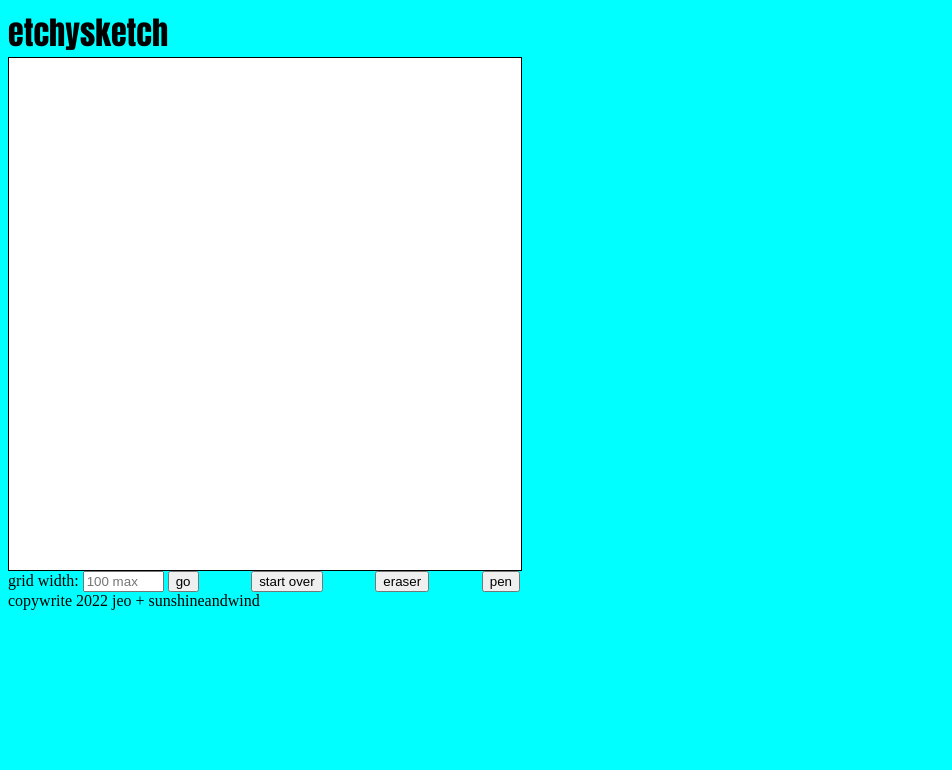
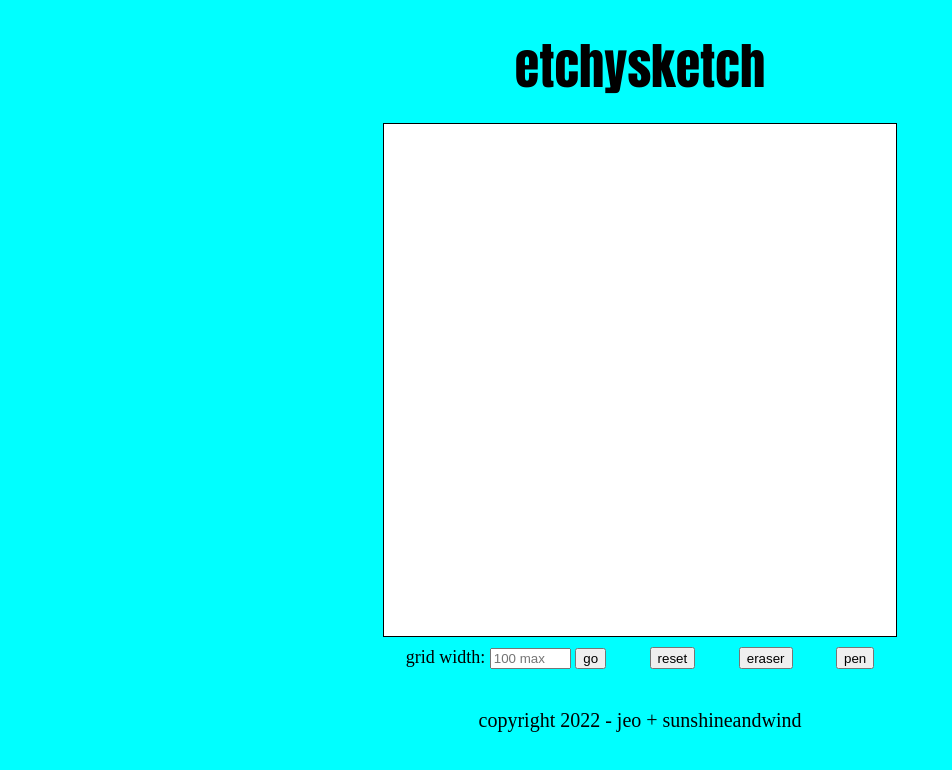
Before and after one commit to sunshine-and-wind/etch2, a plain HTML site: page index.html in a window 1280 px wide. Shown: the whole page, without its empty margins (0-952 px from the left). Drawn offline with Linux system fonts and the light colour scheme.

Commit message:
fix fonts and finish

```diff
--- a/index.html
+++ b/index.html
@@ -16,16 +16,14 @@
     </div>
 
     <div class="menu">
-    <div>grid width:  <input type="text" placeholder="100 max" id="num" size="7">
-        <button type="button" onclick="newNumber()">go</button></div>
-    <button type="button" onclick="resetBox()">start over</button>
-    <button type="button" onclick="eraser()">eraser</button>
-    <button type="button" onclick="pen()">pen</button>
-
-
+        <div>grid width:  <input type="text" placeholder="100 max" id="num" size="7">
+            <button type="button" onclick="newNumber()">go</button></div>
+        <button type="button" onclick="resetBox()">reset</button>
+        <button type="button" onclick="eraser()">eraser</button>
+        <button type="button" onclick="pen()">pen</button>
     </div>
 
-    <div class="footer">copywrite 2022 jeo + sunshineandwind</div>
+    <div class="footer">copyright 2022 - jeo + sunshineandwind</div>
 
 <script src="js1.js"></script>
 </body>
--- a/js1.js
+++ b/js1.js
@@ -1,7 +1,8 @@
 const container = document.querySelector('.container');
 let divSquare = document.getElementsByClassName('square');
-let newNum = 0;
 
+
+//create grid and make default pen black
 
 function createDivs(n) {
     container.innerHTML="";
--- a/style.css
+++ b/style.css
@@ -1,10 +1,15 @@
 body {
     background-color : aqua;
+    display: flex;
+    flex-direction: column;
+    align-items: center;
 }
 
 .header {
-    font-size: xx-large;
+    font-size: 50px;
+    font-weight: bold;
     font-family: Impact, Haettenschweiler, 'Arial Narrow Bold', sans-serif;
+    padding: 20px;
 }
 
 .container {
@@ -20,9 +25,16 @@ body {
 }
 
 .menu {
-    max-width: 512px;
+    width: 512px;
     display: flex;
-    justify-content: space-between;
+    justify-content: space-around;
+    margin: 10px;
+    font-size: large;
+}
+
+.footer {
+    font-size : 20px;
+    padding : 30px;
 }
 
 #black {
```
